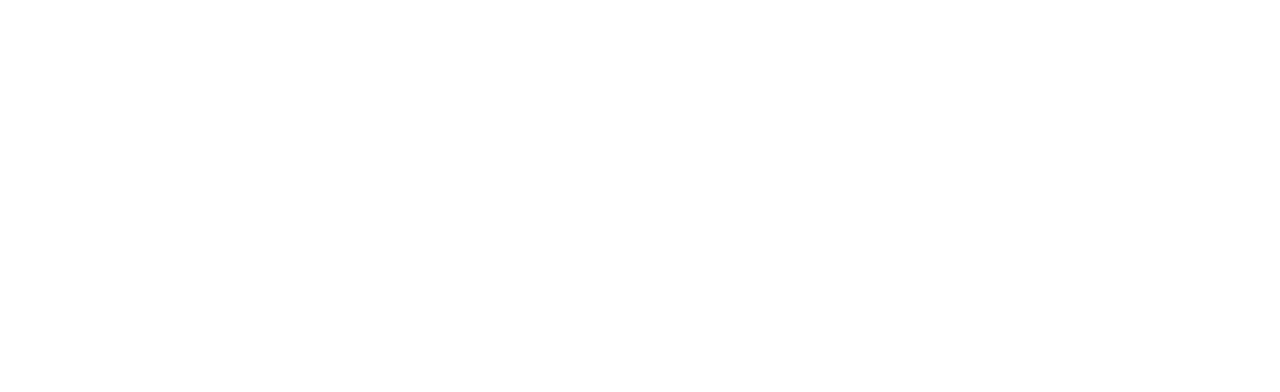
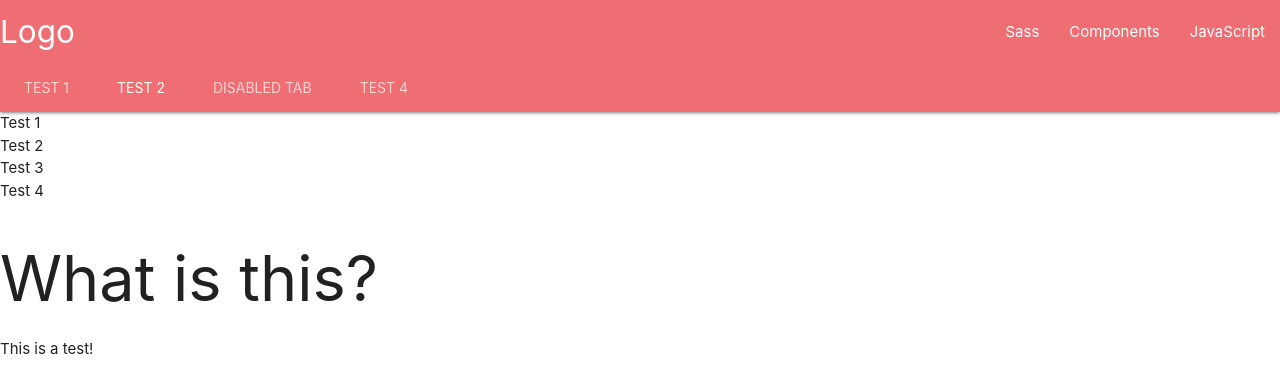
Before and after one commit to JonasAKP/Framework-Test, a plain HTML site: page index.html in a window 1280 px wide. Drawn offline with nearby package versions, Linux system fonts and the light colour scheme.

Commit message:
added nav bar

```diff
--- a/index.html
+++ b/index.html
@@ -1,12 +1,47 @@
 <!DOCTYPE html>
 <html lang="en">
 <head>
+    <link rel="stylesheet" href="https://cdnjs.cloudflare.com/ajax/libs/materialize/1.0.0/css/materialize.min.css">
+    <script src="https://cdnjs.cloudflare.com/ajax/libs/materialize/1.0.0/js/materialize.min.js"></script>
     <meta charset="UTF-8">
     <meta name="viewport" content="width=device-width, initial-scale=1.0">
     <meta http-equiv="X-UA-Compatible" content="ie=edge">
-    <title>Document</title>
+    <title>Framework test</title>
 </head>
 <body>
+    <header>
+            <nav class="nav-extended">
+                    <div class="nav-wrapper">
+                      <a href="#" class="brand-logo">Logo</a>
+                      <a href="#" data-target="mobile-demo" class="sidenav-trigger"><i class="material-icons">menu</i></a>
+                      <ul id="nav-mobile" class="right hide-on-med-and-down">
+                        <li><a href="sass.html">Sass</a></li>
+                        <li><a href="badges.html">Components</a></li>
+                        <li><a href="collapsible.html">JavaScript</a></li>
+                      </ul>
+                    </div>
+                    <div class="nav-content">
+                      <ul class="tabs tabs-transparent">
+                        <li class="tab"><a href="#test1">Test 1</a></li>
+                        <li class="tab"><a class="active" href="#test2">Test 2</a></li>
+                        <li class="tab disabled"><a href="#test3">Disabled Tab</a></li>
+                        <li class="tab"><a href="#test4">Test 4</a></li>
+                      </ul>
+                    </div>
+                  </nav>
 
+                  <ul class="sidenav" id="mobile-demo">
+                    <li><a href="sass.html">Sass</a></li>
+                    <li><a href="badges.html">Components</a></li>
+                    <li><a href="collapsible.html">JavaScript</a></li>
+                  </ul>
+
+                  <div id="test1" class="col s12">Test 1</div>
+                  <div id="test2" class="col s12">Test 2</div>
+                  <div id="test3" class="col s12">Test 3</div>
+                  <div id="test4" class="col s12">Test 4</div
+    </header>
+    <h1>What is this?</h1>
+    <p>This is a test!</p>
 </body>
 </html>
```
